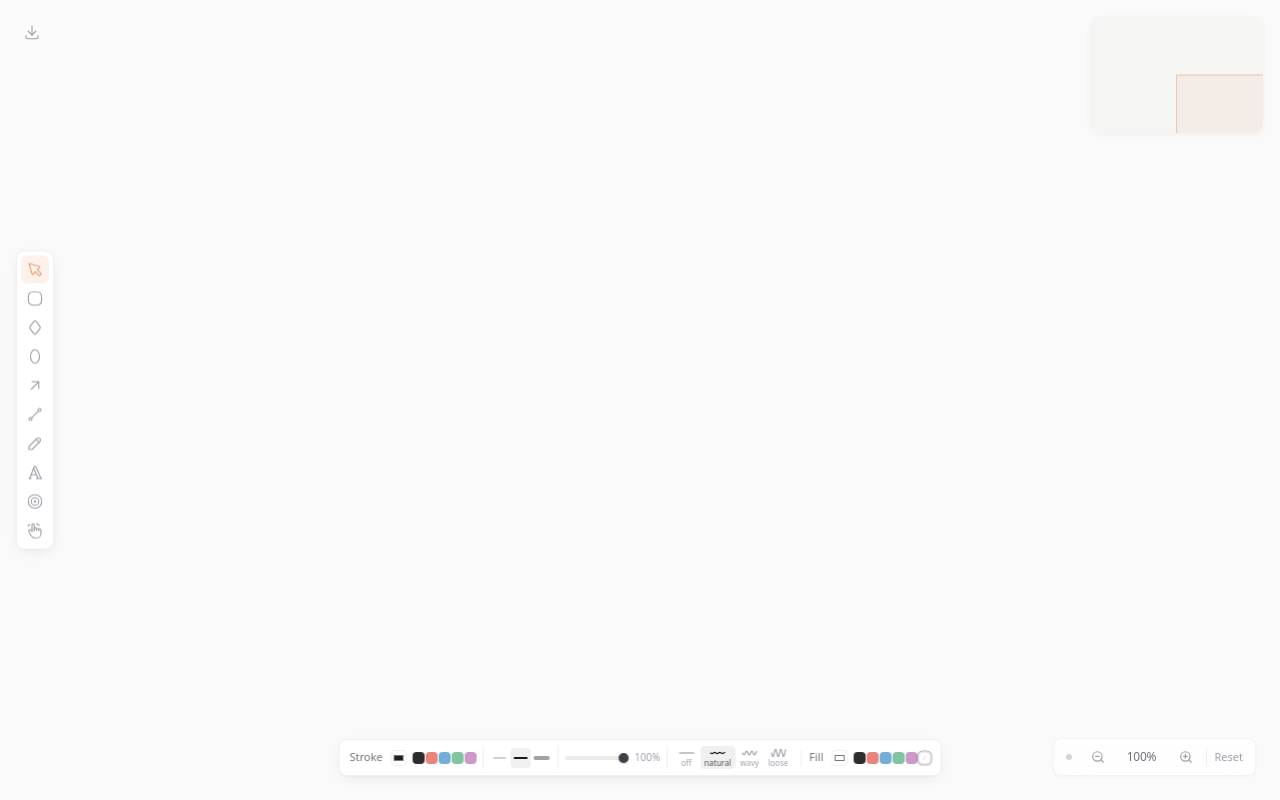
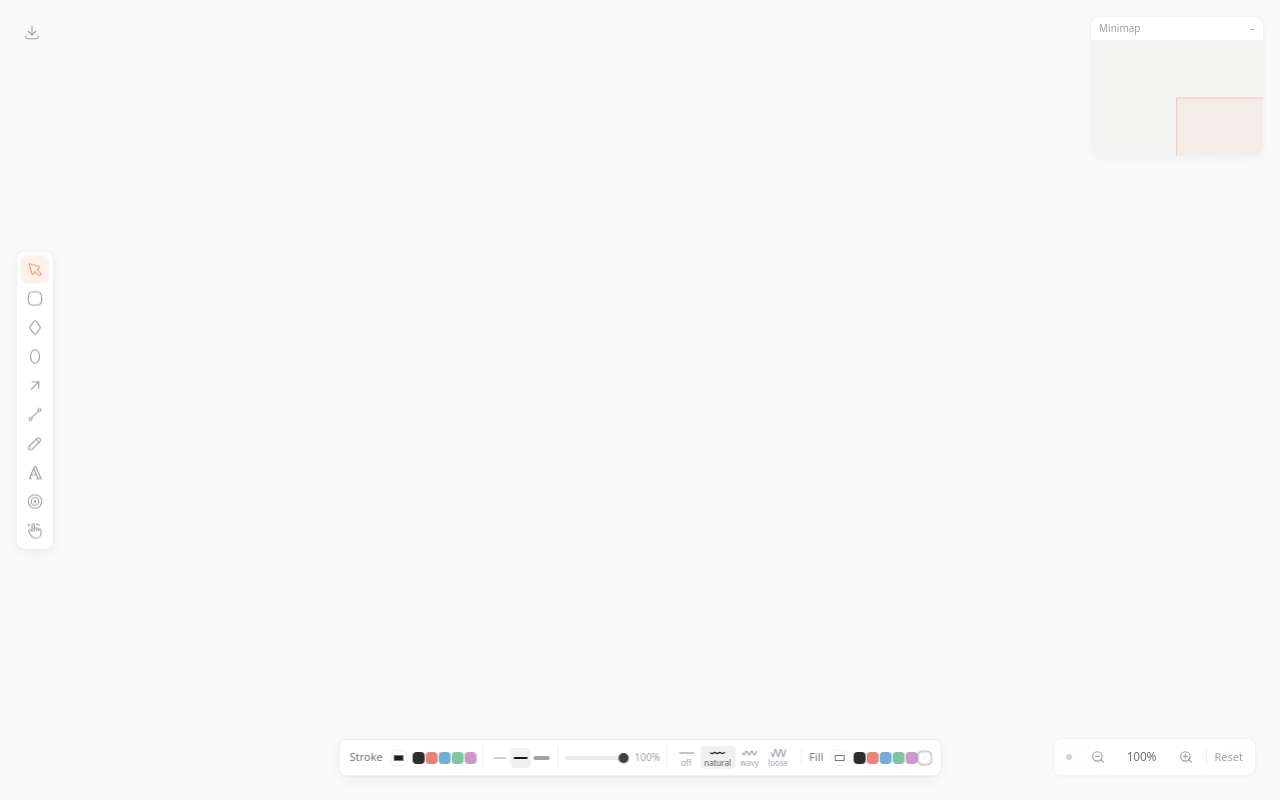
Before and after one commit to ufraaan/calidraw, a React (Vite) app: page / in a window 1280 px wide. Built offline with nearby package versions, Linux system fonts and the light colour scheme.

Commit message:
minimap follows theme, collapses, friendlier buttons

```diff
--- a/src/components/color-picker.tsx
+++ b/src/components/color-picker.tsx
@@ -84,6 +84,7 @@ export function ColorPicker({
       <input
         type="color"
         value={color === 'transparent' ? '#ffffff' : color}
+        aria-label={label === 'stroke' ? 'Stroke color' : 'Fill color'}
         onChange={(e) => onColorChange(e.target.value)}
         className="size-4 cursor-pointer rounded border border-black/[0.06] bg-transparent p-0 dark:border-white/[0.06]"
         title={label === 'stroke' ? 'Stroke color' : 'Fill color'}
@@ -141,12 +142,15 @@ export function ColorPicker({
           {/* ── Opacity slider ─────────────────────────────── */}
           <div className="w-px self-stretch bg-black/[0.06] dark:bg-white/[0.06]" />
           <div className="flex items-center gap-1.5">
+            <label className="sr-only" htmlFor={`opacity-${label}`}>Opacity</label>
             <input
+              id={`opacity-${label}`}
               type="range"
               min={5}
               max={100}
               step={1}
               value={opacity}
+              aria-label="Opacity"
               onChange={(e) => onOpacityChange(Number(e.target.value))}
               className="
                 h-1 w-16 cursor-pointer appearance-none rounded-full
--- a/src/components/minimap.tsx
+++ b/src/components/minimap.tsx
@@ -22,18 +22,10 @@ export function Minimap({ elements }: MinimapProps): ReactNode {
   const zoom = useSelector(canvasStore, (s) => s.zoom)
   const offsetX = useSelector(canvasStore, (s) => s.offsetX)
   const offsetY = useSelector(canvasStore, (s) => s.offsetY)
+  const isDark = useSelector(canvasStore, (s) => s.isDark)
   const dragging = useRef(false)
-
-  // ── Detect dark mode ─────────────────────────────────────────
-  const [isDark, setIsDark] = useState(
-    () => window.matchMedia('(prefers-color-scheme: dark)').matches,
-  )
-  useEffect(() => {
-    const mq = window.matchMedia('(prefers-color-scheme: dark)')
-    const handler = (e: MediaQueryListEvent) => setIsDark(e.matches)
-    mq.addEventListener('change', handler)
-    return () => mq.removeEventListener('change', handler)
-  }, [])
+  const rafRef = useRef(0)
+  const [collapsed, setCollapsed] = useState(false)
 
   // ── World bounds ─────────────────────────────────────────
   const world = useMemo(() => {
@@ -216,7 +208,10 @@ export function Minimap({ elements }: MinimapProps): ReactNode {
   }, [elements, zoom, offsetX, offsetY, world, isDark])
 
   useEffect(() => {
-    draw()
+    // rAF-throttle: pan fires per-pixel, minimap redraw is O(n).
+    cancelAnimationFrame(rafRef.current)
+    rafRef.current = requestAnimationFrame(draw)
+    return () => cancelAnimationFrame(rafRef.current)
   }, [draw])
 
   // ── Click / drag to navigate ────────────────────────────
@@ -270,16 +265,29 @@ export function Minimap({ elements }: MinimapProps): ReactNode {
 
   return (
     <div
-      className={`pointer-events-auto absolute right-4 top-4 z-40 overflow-hidden rounded-[10px] ${glass}`}
+      className={`pointer-events-auto absolute right-4 top-4 z-40 overflow-hidden rounded-[10px] ${glass} hidden sm:block`}
     >
+      <button
+        type="button"
+        onClick={() => setCollapsed((c) => !c)}
+        aria-label={collapsed ? 'Expand minimap' : 'Collapse minimap'}
+        aria-expanded={!collapsed}
+        className="flex w-full items-center justify-between px-2 py-1 text-[10px] font-medium text-zinc-400 hover:text-zinc-600 dark:text-zinc-500 dark:hover:text-zinc-300"
+      >
+        <span>Minimap</span>
+        <span aria-hidden>{collapsed ? '+' : '–'}</span>
+      </button>
+      {!collapsed && (
         <canvas
           ref={canvasRef}
           className="block cursor-pointer"
+          aria-label="Minimap preview. Drag to navigate the canvas."
           onPointerDown={handlePointerDown}
           onPointerMove={handlePointerMove}
           onPointerUp={handlePointerUp}
           onPointerLeave={handlePointerUp}
         />
+      )}
     </div>
   )
 }
--- a/src/components/ui/icon-button.tsx
+++ b/src/components/ui/icon-button.tsx
@@ -6,6 +6,8 @@ interface IconButtonProps {
   active?: boolean
   disabled?: boolean
   title?: string
+  ariaLabel?: string
+  ariaPressed?: boolean
   className?: string
   size?: 'sm' | 'xs'
 }
@@ -15,16 +17,20 @@ export function IconButton({
   active,
   disabled,
   title,
+  ariaLabel,
+  ariaPressed,
   className,
   size = 'sm',
 }: IconButtonProps): ReactNode {
-  const s = size === 'xs' ? 'size-7' : 'size-8'
+  const s = size === 'xs' ? 'size-7 min-h-[28px] min-w-[28px]' : 'size-8 min-h-[32px] min-w-[32px]'
   return (
     <button
       type="button"
       onClick={onClick}
       disabled={disabled}
       title={title}
+      aria-label={ariaLabel ?? title}
+      aria-pressed={ariaPressed ?? active}
       className={`${s} flex items-center justify-center rounded-md transition-all duration-100 active:scale-95 disabled:opacity-30 ${
         active
           ? 'bg-[#e8a07a]/15 text-[#e8a07a] dark:bg-[#e8a07a]/20 dark:text-[#e8a07a]'
--- a/src/components/ui/icons.tsx
+++ b/src/components/ui/icons.tsx
@@ -1,4 +1,4 @@
-import { IconPointer, IconSquareRounded, IconDiamonds, IconOval, IconArrowUpRight, IconLine as TbLine, IconPencil as TbPencil, IconTypography, IconHandMove, IconTarget } from '@tabler/icons-react'
+import { IconPointer, IconSquareRounded, IconDiamonds, IconOval, IconArrowUpRight, IconLine as TbLine, IconPencil as TbPencil, IconTypography, IconHandMove, IconTarget, IconDownload, IconPhotoPlus } from '@tabler/icons-react'
 import type { ReactNode } from 'react'
 
 const p = { size: 18, stroke: 1.5 }
@@ -13,3 +13,5 @@ export function IconPencil(): ReactNode { return <TbPencil {...p} /> }
 export function IconText(): ReactNode { return <IconTypography {...p} /> }
 export function IconPan(): ReactNode { return <IconHandMove {...p} /> }
 export function IconLaser(): ReactNode { return <IconTarget {...p} /> }
+export function IconExport(): ReactNode { return <IconDownload {...p} /> }
+export function IconImage(): ReactNode { return <IconPhotoPlus {...p} /> }
```
Lines whose indentation alone changed are shown as unchanged.
